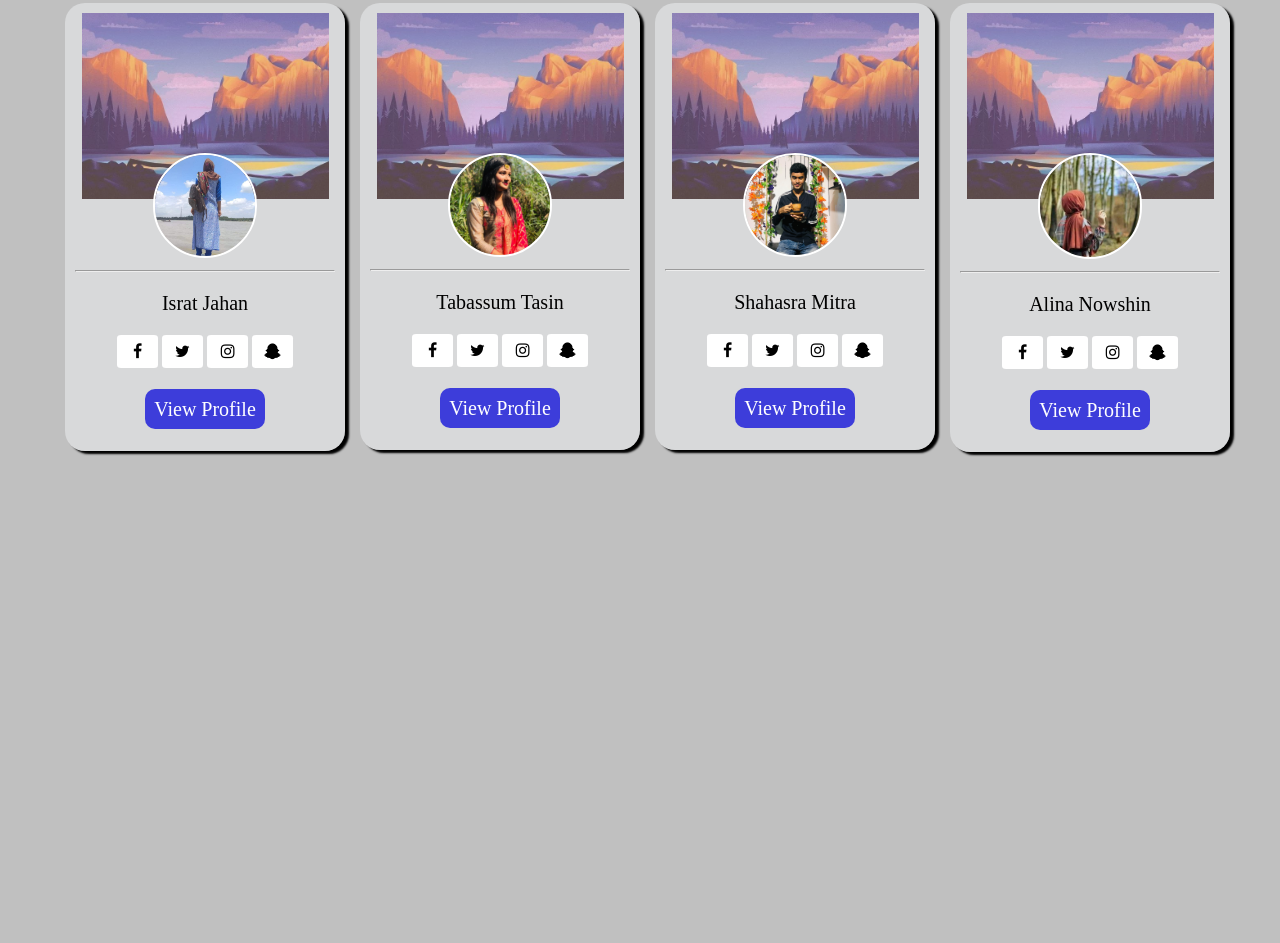
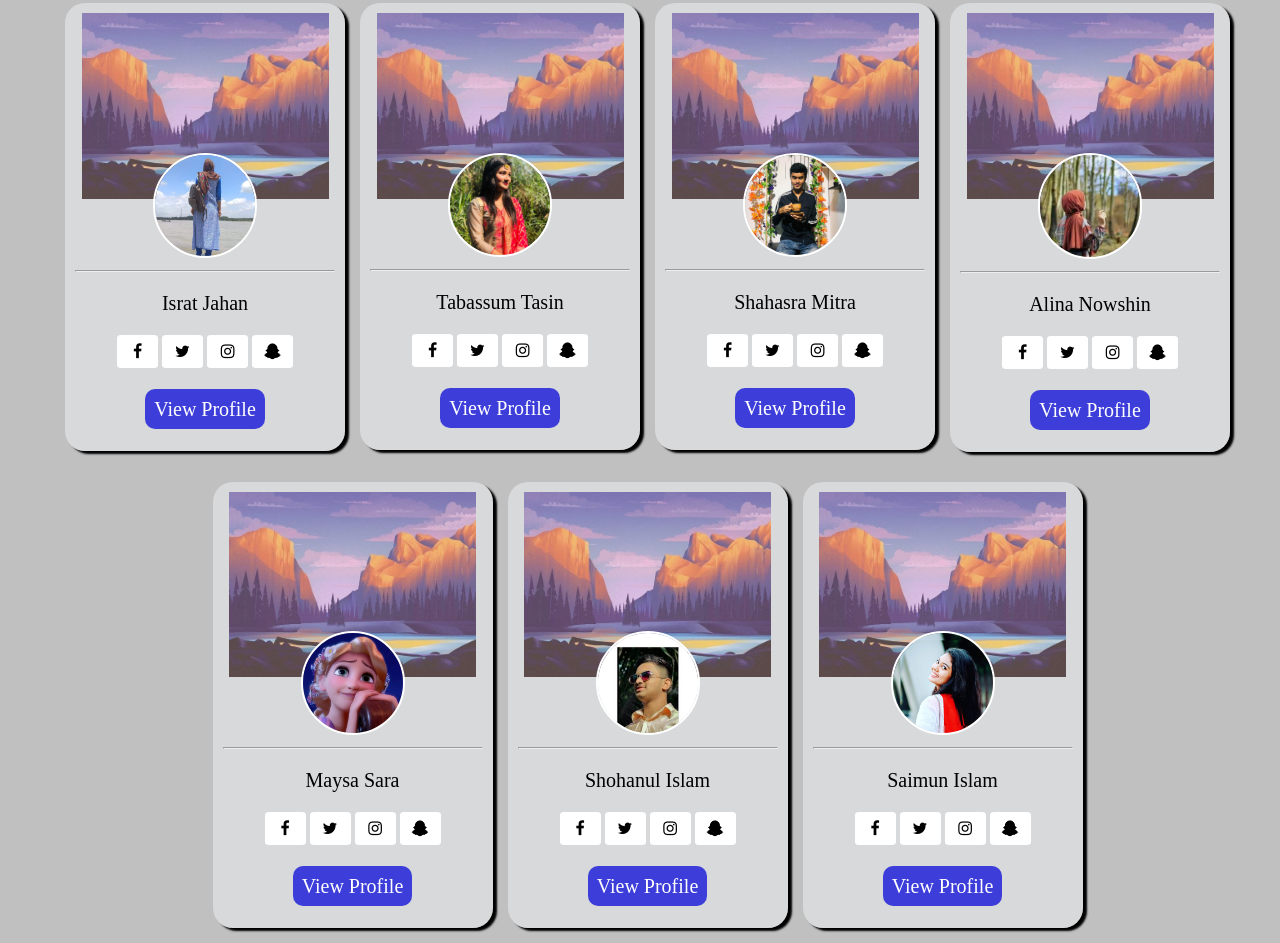
Before and after one commit to lasmanknia/Dreamers, a plain HTML site: page index.html in a window 1280 px wide. Shown: the part 2980-3923 px from the top of the page. Before the commit the page ends 3447 px from the top, so only its background shows below. Drawn offline with nearby package versions, Linux system fonts and the light colour scheme.

Commit message:
Add files via upload

```diff
--- a/index.html
+++ b/index.html
@@ -342,6 +342,42 @@
         </div class="View">
         <a class="aa" href="https://sites.google.com/view/daydreamers/profiles/alina-nowshin">View Profile</a>
     </div>
+    <div data-aos="fade-left" class="box">
+        <img class="bg" src="img/bg.jpg">
+        <img src="img/o.jpg" class="pp"><hr>
+        <p id="mugdo" class="nm">Maysa Sara</p>
+        <div class="soc">
+            <a href="#" class="fa fa-facebook"></a>
+            <a href="#" class="fa fa-twitter"></a>
+            <a href="#" class="fa fa-instagram"></a>
+            <a href="#" class="fa fa-snapchat-ghost"></a>
+        </div class="View">
+        <a class="aa" href="https://sites.google.com/view/daydreamers/profiles/mysa-sara-moumita">View Profile</a>
+    </div>
+    <div data-aos="fade-left" class="box">
+        <img class="bg" src="img/bg.jpg">
+        <img src="img/15.jpg" class="pp"><hr>
+        <p id="mugdo" class="nm">Shohanul Islam</p>
+        <div class="soc">
+            <a href="#" class="fa fa-facebook"></a>
+            <a href="#" class="fa fa-twitter"></a>
+            <a href="#" class="fa fa-instagram"></a>
+            <a href="#" class="fa fa-snapchat-ghost"></a>
+        </div class="View">
+        <a class="aa" href="https://sites.google.com/view/daydreamers/profiles/shohanul-islam-turjo">View Profile</a>
+    </div>
+    <div data-aos="fade-left" class="box">
+        <img class="bg" src="img/bg.jpg">
+        <img src="img/n.jpg" class="pp"><hr>
+        <p id="mugdo" class="nm">Saimun Islam</p>
+        <div class="soc">
+            <a href="#" class="fa fa-facebook"></a>
+            <a href="#" class="fa fa-twitter"></a>
+            <a href="#" class="fa fa-instagram"></a>
+            <a href="#" class="fa fa-snapchat-ghost"></a>
+        </div class="View">
+        <a class="aa" href="https://sites.google.com/view/daydreamers/profiles/saimun-islam-riche">View Profile</a>
+    </div>
 </section>
 
     <script src="https://unpkg.com/aos@next/dist/aos.js"></script>
```
Also changed, not shown: img/13.jpg, img/15.jpg (added), img/n.jpg (added), img/o.jpg (added).
